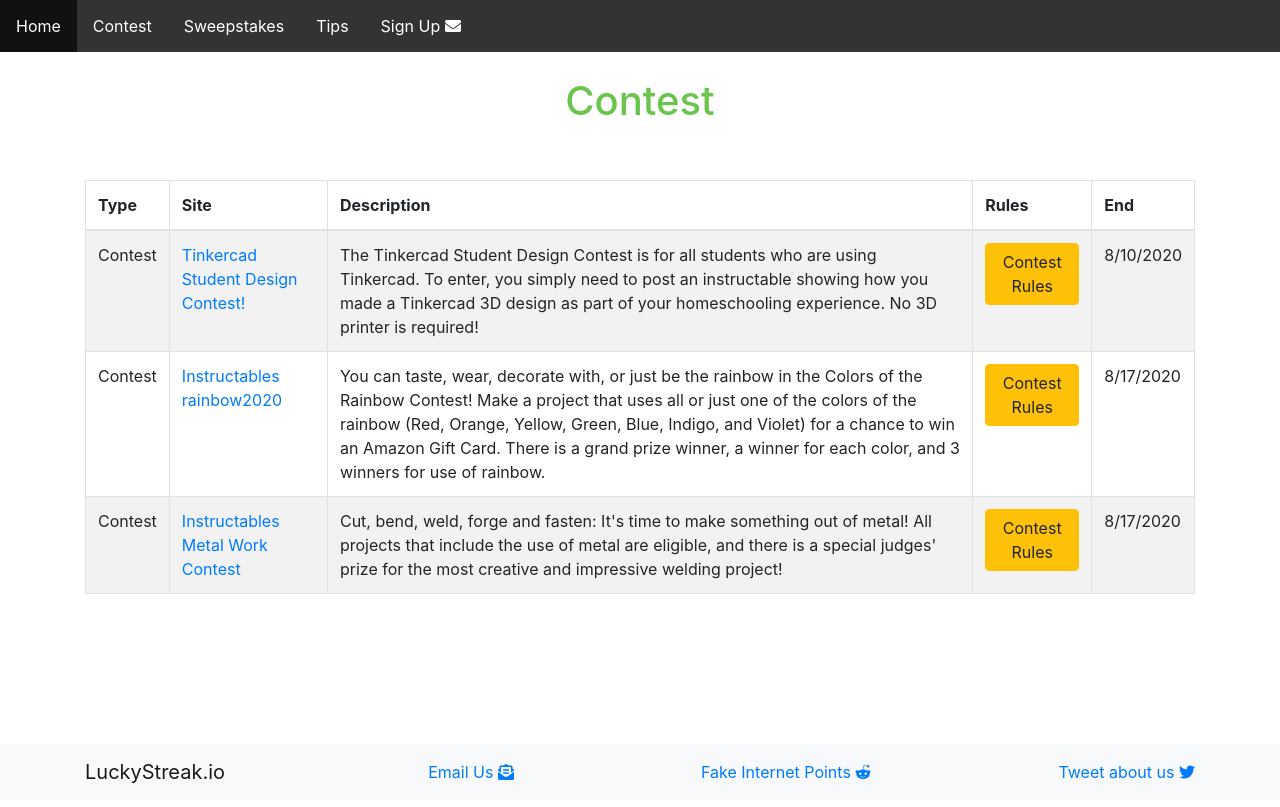
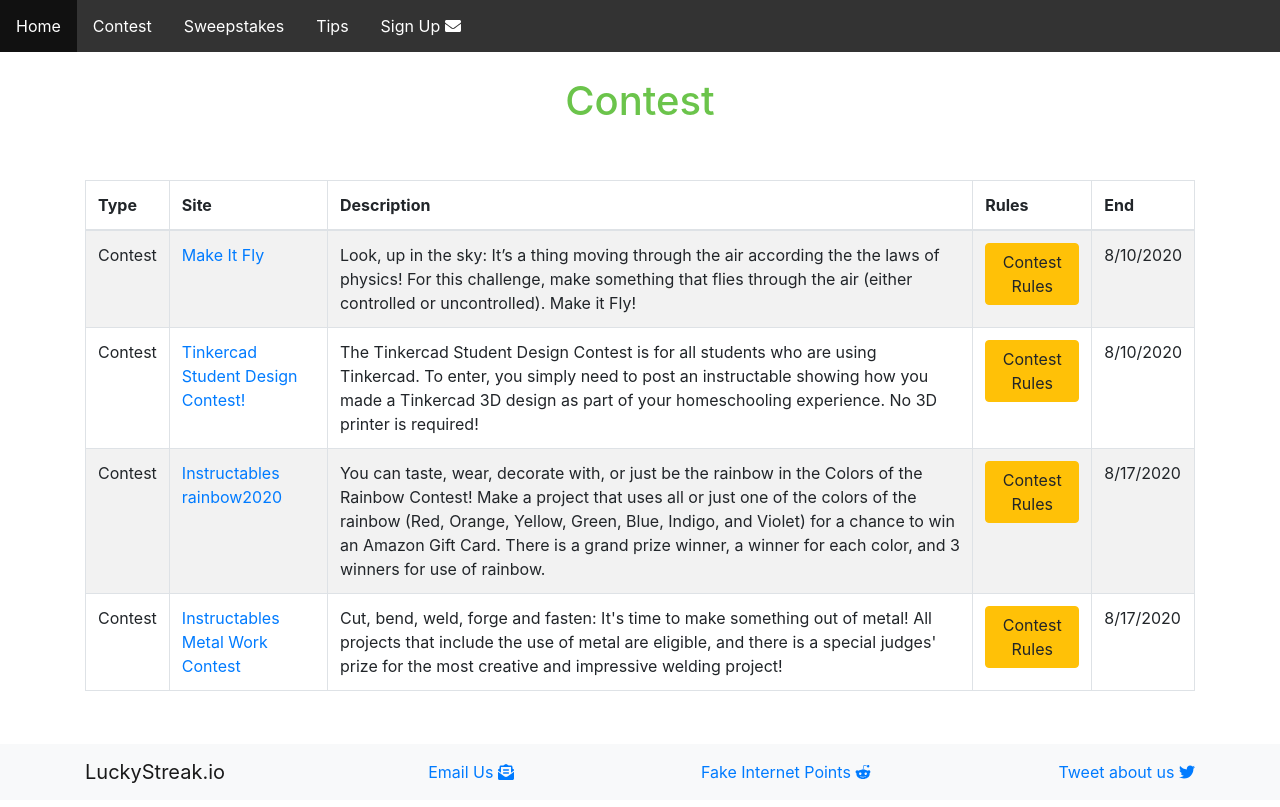
Before and after one commit to jamesbond00r/AWSReact, a React (Create React App) app: page /Contest in a window 1280 px wide. Built offline with nearby package versions, Linux system fonts and the light colour scheme.

Commit message:
try to add adsense attempt 2

```diff
--- a/package.json
+++ b/package.json
@@ -13,8 +13,10 @@
     "@testing-library/user-event": "^7.2.1",
     "bootstrap": "^4.5.0",
     "react": "^16.13.1",
+    "react-adsense": "^0.1.0",
     "react-bootstrap": "^1.2.2",
     "react-dom": "^16.13.1",
+    "react-load-script": "0.0.6",
     "react-mailchimp-form": "^1.0.2",
     "react-router": "^5.2.0",
     "react-router-dom": "^5.2.0",
@@ -24,7 +26,8 @@
     "start": "react-scripts start",
     "build": "react-scripts build",
     "test": "react-scripts test",
-    "eject": "react-scripts eject"
+    "eject": "react-scripts eject",
+    "sitemap": "babel-node sitemap-generator.js"
   },
   "eslintConfig": {
     "extends": "react-app"
--- a/public/index.html
+++ b/public/index.html
@@ -11,7 +11,11 @@
   gtag('config', 'UA-27852660-3');
 </script>
     <!-- Google adsense code -->
-<script data-ad-client="ca-pub-7912856805493033" async src="https://pagead2.googlesyndication.com/pagead/js/adsbygoogle.js"></script>
+<!-- <script data-ad-client="ca-pub-7912856805493033" async src="https://pagead2.googlesyndication.com/pagead/js/adsbygoogle.js"></script> -->
+
+
+
+<script src="https://contextual.media.net/dmedianet.js?cid=8CUK4UL6B" async="async"></script>
 
     <meta name="description" content="List of sweepstakes" />
     <meta name="keywords" content="sweepstakes, contest, games, prizes" />
@@ -40,5 +44,11 @@
     <noscript>You need to enable JavaScript to run this app.</noscript>
     <div id="root"></div>
 
+
+</div>
+
+
+
   </body>
+  <script async src="//pagead2.googlesyndication.com/pagead/js/adsbygoogle.js"></script>
 </html>
--- a/src/Contest.js
+++ b/src/Contest.js
@@ -32,6 +32,20 @@
   </thead>
   <tbody>
 
+
+
+    <tr>
+
+<td>Contest</td>
+      <td><a href="https://www.instructables.com/contest/makeitfly/">Make It Fly </a></td>
+      <td>Look, up in the sky: It’s a thing moving through the air according the the laws of physics! For this challenge, make something that flies through the air (either controlled or uncontrolled). Make it Fly! </td>
+      <td><a href="https://www.instructables.com/contest/TinkercadStudents/"> <Button variant="warning">Contest Rules</Button></a></td>
+      <td>8/10/2020</td>
+    </tr>
+
+
+
+
     <tr>
 
 <td>Contest</td>
@@ -40,8 +54,13 @@
  </td>
       <td><a href="https://www.instructables.com/contest/TinkercadStudents/"> <Button variant="warning">Contest Rules</Button></a></td>
       <td>8/10/2020</td>
+    </tr>
 
-    </tr>
+
+
+
+
+
     <tr>
       <td>Contest</td>
       <td><a href="https://www.instructables.com/contest/rainbow2020/">Instructables rainbow2020 </a></td>
--- a/src/Sweepstakes.js
+++ b/src/Sweepstakes.js
@@ -4,11 +4,17 @@
 import 'bootstrap/dist/css/bootstrap.min.css';
 import NavBarLower from './NavBarLower';
 import Table from 'react-bootstrap/Table';
-import Container from 'react-bootstrap/Container'
+import Container from 'react-bootstrap/Container';
+import Add from './add.js'
+
+
 class Contest extends React.Component {
 	render() {
 		return (
       <div>
+<Add></Add>
+
+
  <h1 className="CoSw">Sweepstakes</h1>
 <Container fluid="md">
 
--- /dev/null
+++ b/src/add.js
@@ -0,0 +1,27 @@
+import React from 'react';
+import './App.css';
+import AdSense from 'react-adsense';
+
+
+class Add extends React.Component {
+	render() {
+		return (
+
+<div >
+
+<AdSense.Google
+  client='ca-pub-7912856805493033'
+
+/>
+
+
+</div>
+
+    );
+  }
+}
+
+
+
+
+export default Add
```
Also changed, not shown: 1 other file (tests, documents, lock files or other folders).
